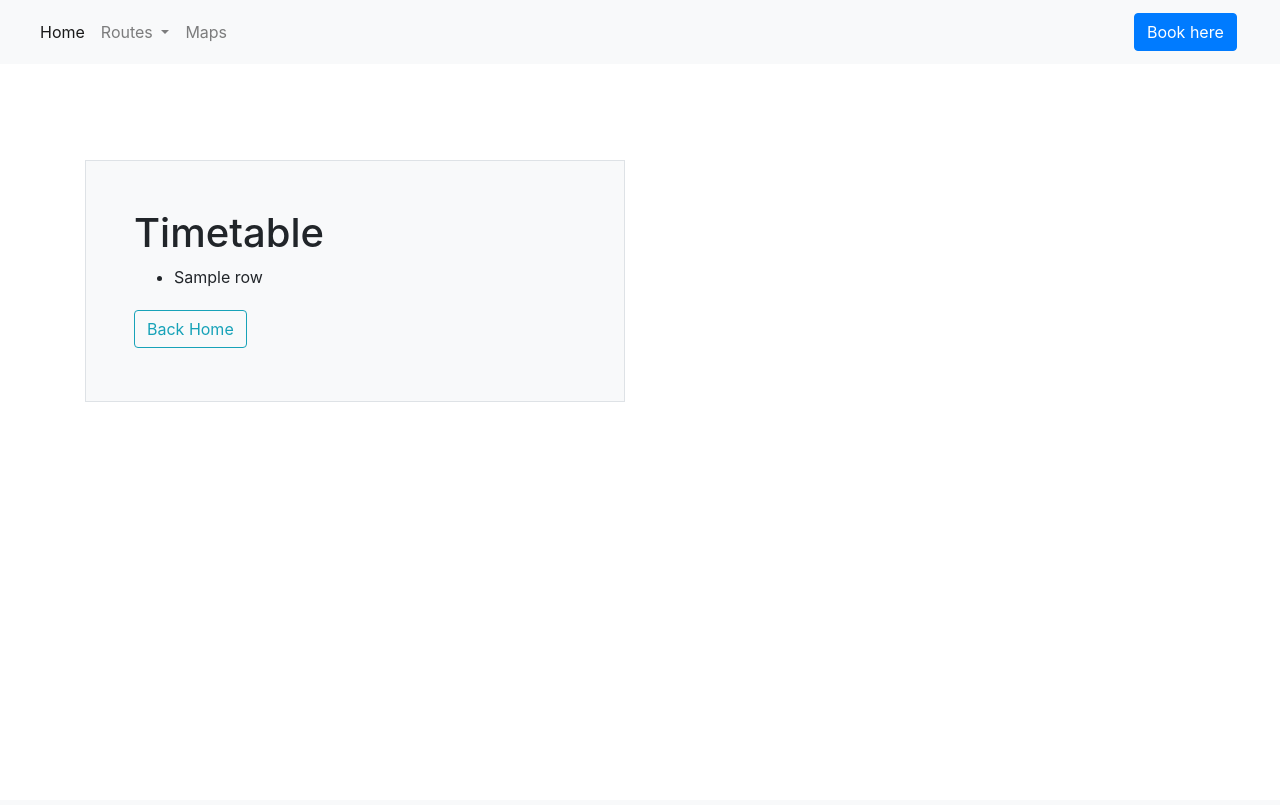
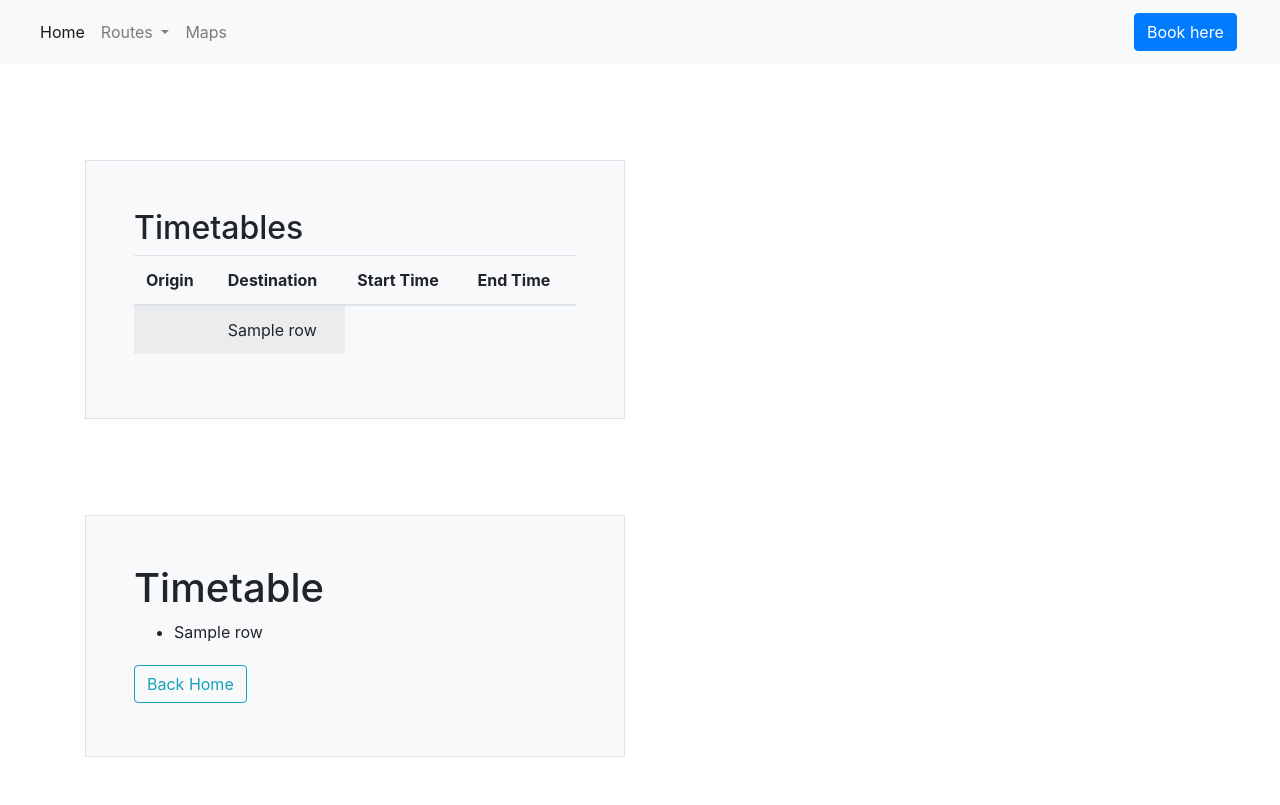
Before and after one commit to x21128332/ScalableCloudProgramming, a Django app: template timetables/templates/timetables/timetables.html in a window 1280 px wide. Before the commit the page ends 402 px from the top, so only its background shows below. Run offline with Django 3.2, Linux system fonts and the light colour scheme; the template is opened without the code that fills it: most values are stand-ins (such as "Sample title", 1, 10 or a date in 2020); some libraries are stand-ins or nearby versions.

Commit message:
testing timetables in a table

```diff
--- a/timetables/templates/timetables/timetables.html
+++ b/timetables/templates/timetables/timetables.html
@@ -4,6 +4,33 @@
 {% block title %} Aisling's Bus Tours - Timetables {% endblock %}
 
 {% block content %}
+
+    <div class="container py-4">
+        <div class="row align-items-md-stretch  mt-5">
+            <div class="col-md-6">
+                <div class="h-100 p-5 bg-light border rounded-3">
+                    <h2>Timetables</h2>
+                    <table class="table table-striped">
+                        <thead>
+                            <tr>
+                                <th>Origin</th>
+                                <th>Destination</th>
+                                <th>Start Time</th>
+                                <th>End Time</th>
+                            </tr>
+                        </thead>
+                        <tbody>
+                            <tr>
+                                <td>{% for row in rows %}</td>
+                                <td>{{ row }}</td>
+                                {% endfor %}
+                            </tr>
+                        </tbody>
+                    </table>
+                </div>
+            </div>
+        </div>
+    </div>
 
     <div class="container py-4">
         <div class="row align-items-md-stretch  mt-5">
```
